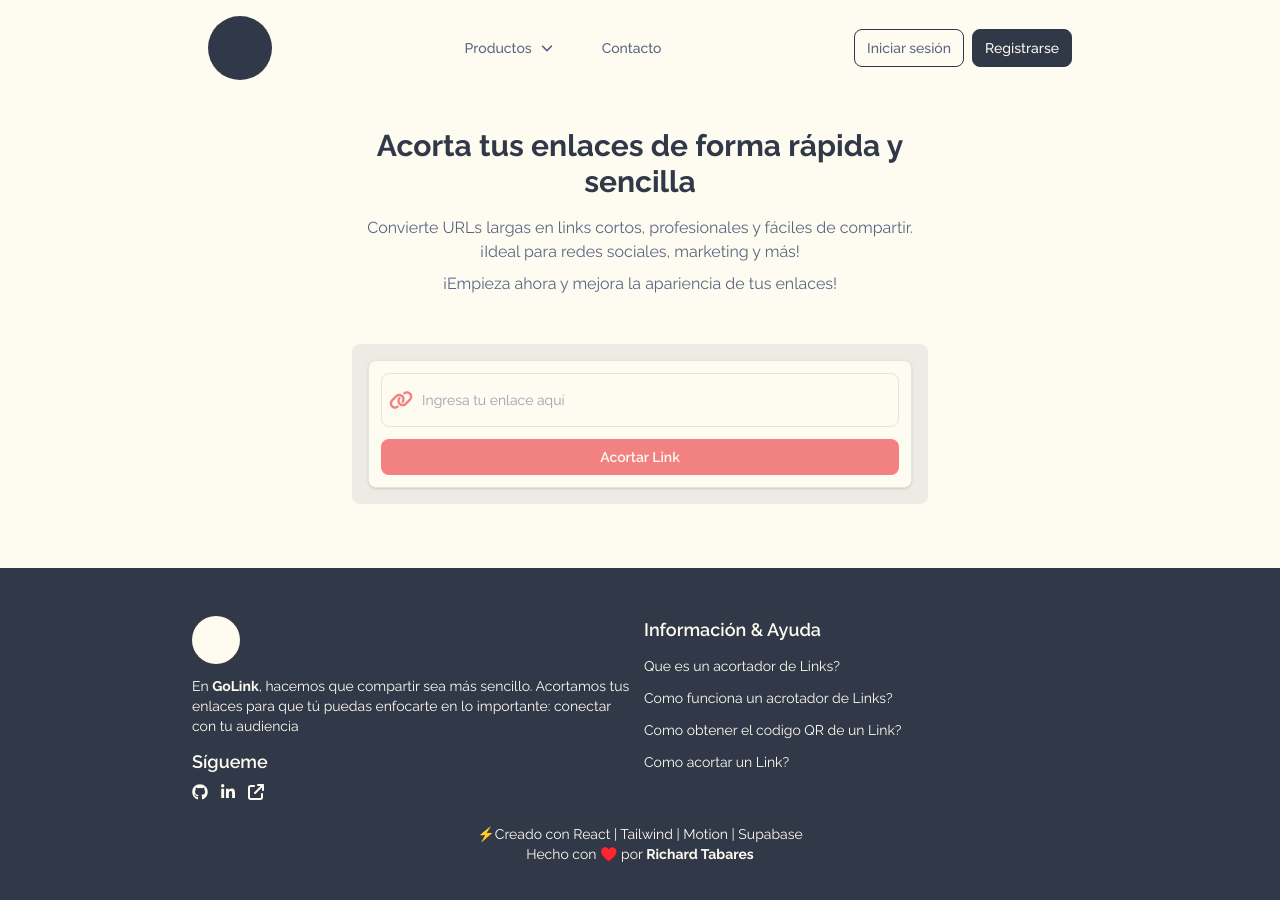
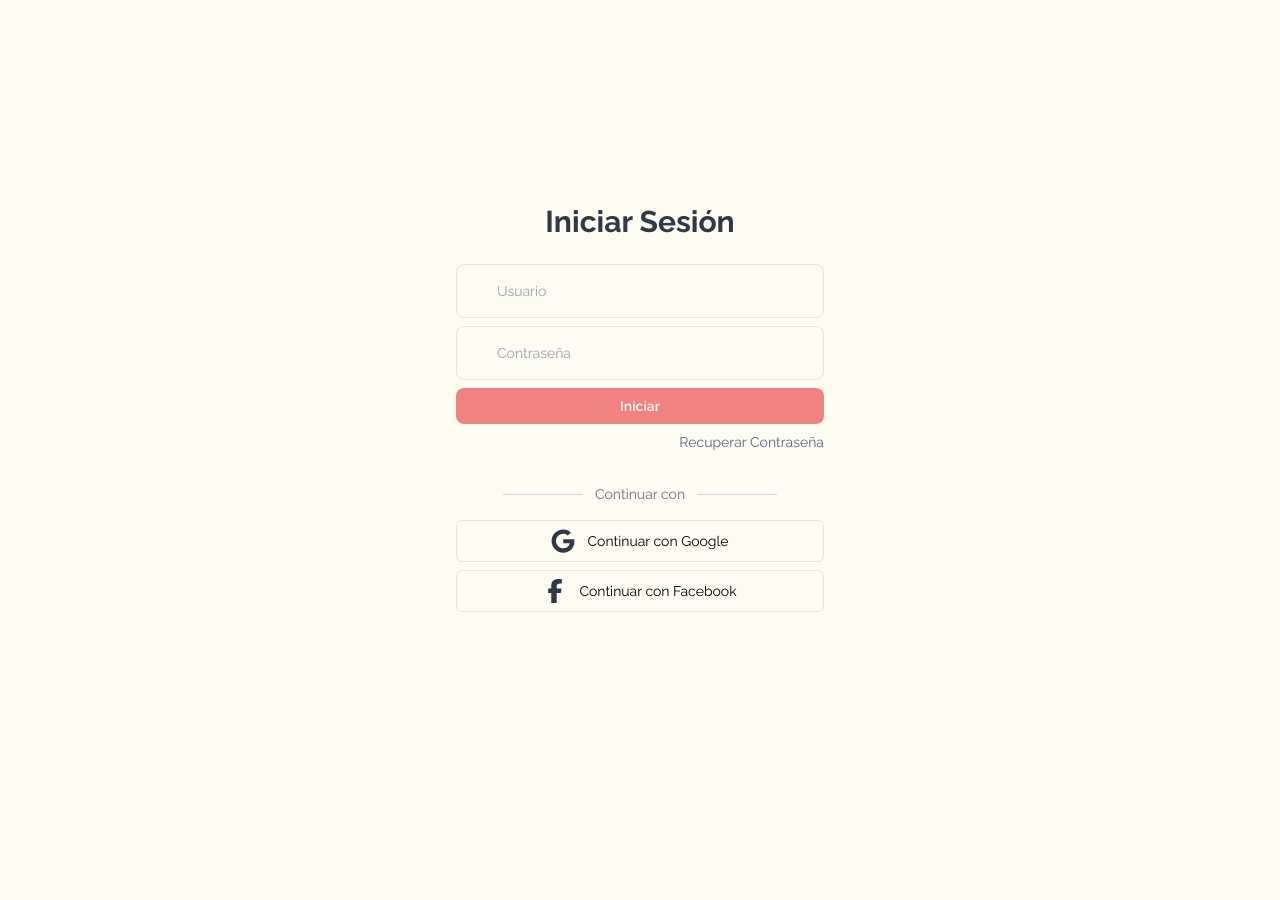
Before and after one commit to richard-tabares/app-shorter-link, a React (Vite) app: page /login in a window 1280 px wide. Before the commit this address led to /. Shown: the top 900 px of the page. After the commit the page ends 800 px from the top, so only its background shows below. Built offline with nearby package versions, Linux system fonts and the light colour scheme.

Commit message:
feat: adición del Login Frontend y correccion de routing

```diff
--- a/src/App.tsx
+++ b/src/App.tsx
@@ -1,12 +1,23 @@
 import './App.css'
-import { AppRouter } from './router/AppRouter'
+import { ShoterLinkPage } from './pages/ShoterLinkPage'
+import { Footer } from './UI/components/Footer'
+import { MenuBar } from './UI/components/MenuBar'
 
-function App() {
+export const App = () => {
 
   return (
 
-    <AppRouter />
+    <section className="flex flex-col h-auto justify-between">
+
+      <section className="container w-4xl mx-auto p-4 max-xs:w-auto">
+
+        <MenuBar />
+        <ShoterLinkPage />
+
+      </section>
+
+      <Footer />
+
+    </section>
   )
 }
-
-export default App
--- a/src/UI/components/MenuBar.tsx
+++ b/src/UI/components/MenuBar.tsx
@@ -1,12 +1,22 @@
 import { useState } from "react"
 import { FaAngleDown, FaBars, FaX } from "react-icons/fa6"
+import { useNavigate } from "react-router"
 
 export const MenuBar = () => {
 
   const [menuMobile, setMenuMobile] = useState(true)
+  const navigate = useNavigate()
 
   const toggleMenu = () => {
     setMenuMobile(!menuMobile)
+  }
+
+  const onLogin = () => {
+
+    navigate('/login', {
+      replace: true
+    })
+
   }
 
   return (
@@ -35,7 +45,7 @@ export const MenuBar = () => {
 
         {/* Log In - Sing Up */}
         <section className="flex gap-2 items-center max-xxs:hidden">
-          <a href="#" className="login-btn">Iniciar sesión</a>
+          <a href="#" className="login-btn" onClick={onLogin}>Iniciar sesión</a>
           <a href="#" className="singup-btn">Registrarse</a>
         </section>
 
--- /dev/null
+++ b/src/auth/componenst/Login.tsx
@@ -0,0 +1,42 @@
+import { FaGoogle, FaFacebookF } from "react-icons/fa6";
+
+export const Login = () => {
+    return (
+
+
+        <section className="container m-auto h-screen flex flex-col gap-4 justify-center items-center">
+
+            {/* <h1 className="border">Iniciar Sesión</h1> */}
+
+            <section className="flex gap-2 w-[80%] min-sm:w-[400px] flex-col items-center justify-center p-4">
+
+                <h1 className="titles">Iniciar Sesión</h1>
+
+                <input type="text" placeholder="Usuario" className="input-link" />
+                <input type="text" placeholder="Contraseña" className="input-link" />
+                <button className="btn-primary">Iniciar</button>
+                <a href="" className="self-end cursor-pointer text-subtitle">Recuperar Contraseña</a>
+
+            </section>
+
+            <section className="flex w-[80%] min-sm:w-[400px] items-center justify-center px-4">
+                <div className="w-20 h-px bg-gray-300"></div>
+                <span className="px-3 text-sm text-gray-500">Continuar con</span>
+                <div className="w-20 h-px bg-gray-300"></div>
+            </section>
+
+            <section className="flex flex-col gap-2 w-[80%] min-sm:w-[400px] px-4">
+
+                <section className="border border-accentBlue/15 py-2 px-3 rounded-md cursor-pointer hover:bg-primary/10 flex items-center justify-center">
+                    <FaGoogle className="size-6 text-primary mr-3" />Continuar con Google
+                </section>
+                <section className="border border-accentBlue/15 py-2 px-3 rounded-md cursor-pointer hover:bg-primary/10 flex items-center justify-center">
+                    <FaFacebookF className="size-6 text-primary mr-3" />Continuar con Facebook
+                </section>
+
+            </section>
+
+        </section>
+
+    )
+}
--- a/src/main.tsx
+++ b/src/main.tsx
@@ -1,13 +1,30 @@
 import { StrictMode } from 'react'
 import { createRoot } from 'react-dom/client'
-import { BrowserRouter } from 'react-router'
-import App from './App.tsx'
+import { BrowserRouter, Routes, Route, Navigate } from 'react-router'
 import "./App.css"
+import { Login } from './auth/componenst/Login.tsx'
+import { App } from './App.tsx'
+import { ShoterLinkPage } from './pages/ShoterLinkPage.tsx'
 
 createRoot(document.getElementById('root')!).render(
   <StrictMode>
     <BrowserRouter>
-      <App />
+
+      <Routes>
+        <Route element={<App />}>
+
+          <Route path="/" element={<ShoterLinkPage />} />
+
+        </Route>
+
+        <Route path="/login" element={<Login />} />
+        <Route path="/*" element={<Navigate to='/' />} />
+
+
+        //aca redicrección a ruta privadas cuand se loguee el usuario
+
+      </Routes>
+
     </BrowserRouter>
   </StrictMode>,
 )
--- a/src/router/AppRouter.tsx
+++ /dev/null
@@ -1,39 +0,0 @@
-import { Routes, Route, Navigate } from "react-router"
-import { ShoterLinkPage } from "../pages/ShoterLinkPage"
-import { MenuBar } from "../UI/components/MenuBar"
-import { Footer } from "../UI/components/Footer"
-
-export const AppRouter = () => {
-  return (
-
-    <section className="flex flex-col h-auto justify-between">
-
-      <section className="container w-4xl mx-auto p-4 max-xs:w-auto">
-
-        <MenuBar />
-
-        <section>
-
-          <Routes>
-
-            <Route path="/" element={<ShoterLinkPage />} />
-
-            <Route path="/*" element={<Navigate to='/' />} />
-
-          </Routes>
-
-        </section>
-
-
-
-      </section>
-
-      <Footer />
-
-    </section>
-
-
-
-
-  )
-}
```
